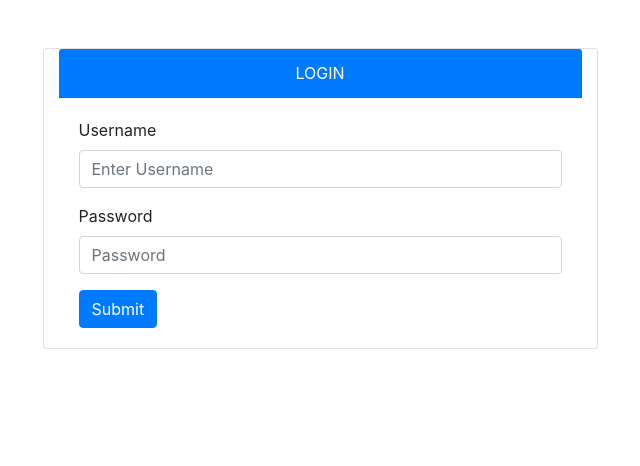
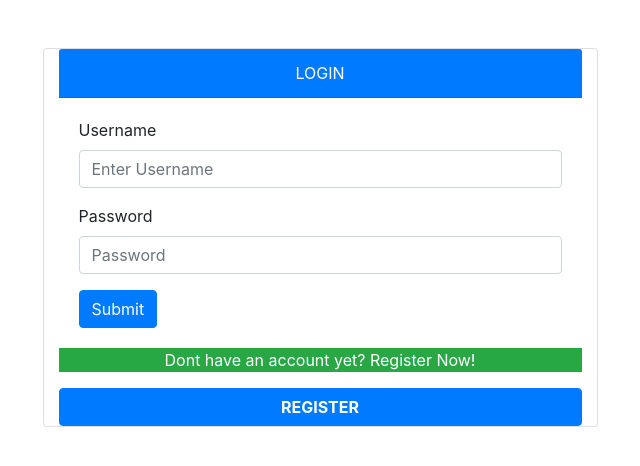
Before and after one commit to AmandaApril/Node_React_React1, a React (Create React App) app: page /login in a window 1280 px wide. Shown: the top 466 px of the page, without its empty margins (320-960 px from the left). Built offline with nearby package versions, Linux system fonts and the light colour scheme.

Commit message:
Node_React_React1

```diff
--- a/src/pages/login.js
+++ b/src/pages/login.js
@@ -1,6 +1,9 @@
 import React from 'react'
 import axios from 'axios'
+import Register from './register'
 import {Card, Form, Button, Container} from 'react-bootstrap'
+import {Navbar, Nav} from 'react-bootstrap'
+import {Link} from 'react-router-dom'
 
 class Login extends React.Component {
     constructor () {
@@ -29,8 +32,7 @@ class Login extends React.Component {
                 let token = response.data.token
                 localStorage.setItem("user", JSON.stringify(user))
                 localStorage.setItem("token", token)
-                console.log("token", token)
-                this.props.history.push("/")
+                this.props.history.push("/pegawai")
             } else {
                 this.setState({message: response.data.message})
             }
@@ -66,6 +68,8 @@ class Login extends React.Component {
                     <Button variant="primary" type="submit">Submit</Button>
                     </Form>
                 </Card.Body>
+                <center><p class="bg-success text-white">Dont have an account yet? Register Now!</p></center>
+                <Button variant="primary" type="submit"><Link to="/register"><strong class="text-white">REGISTER</strong></Link></Button>
                 </Card>
             </Container>
         )
```
